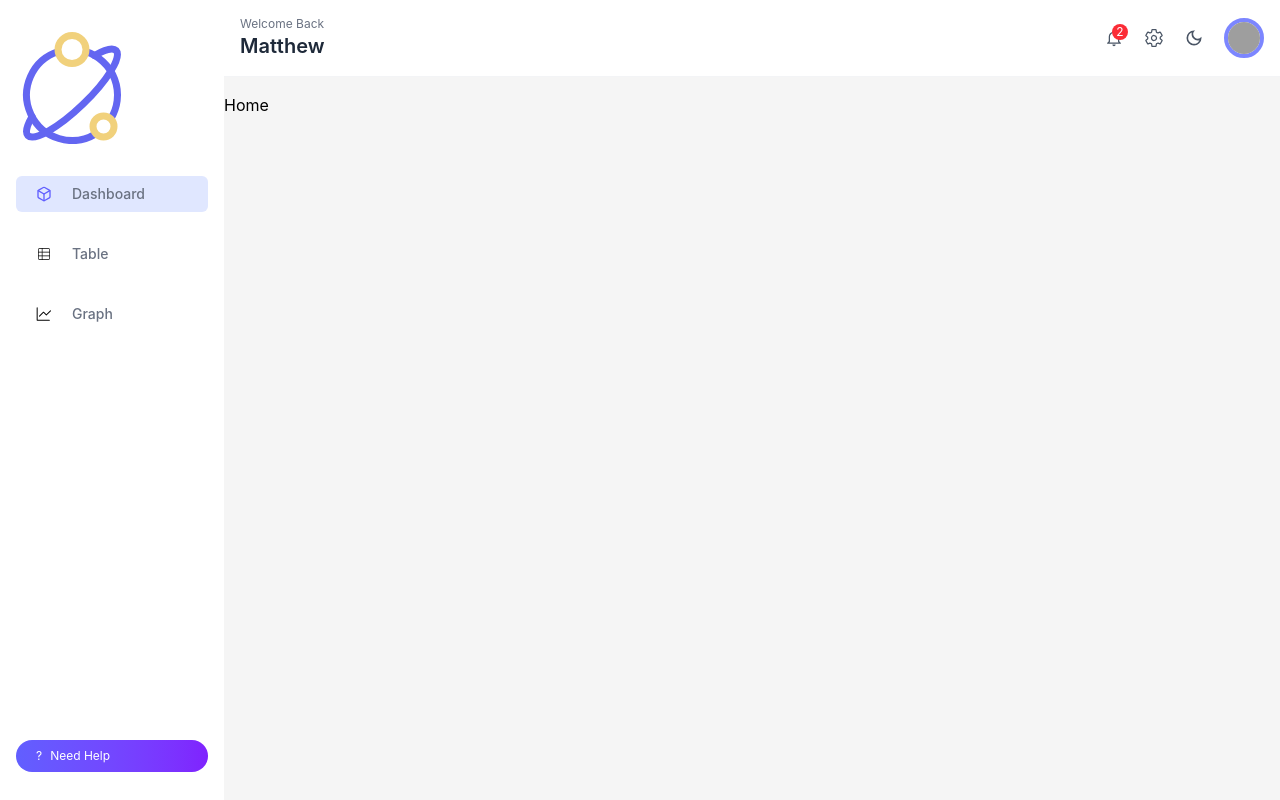
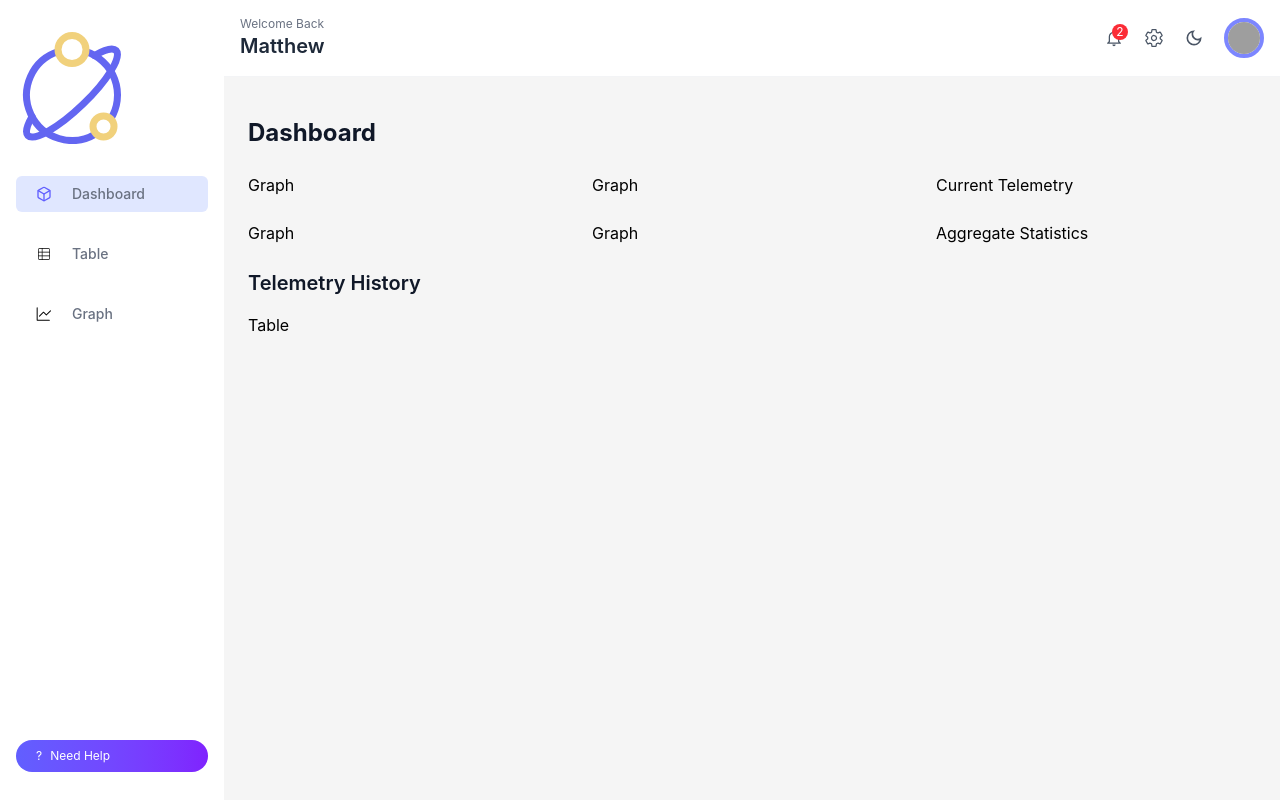
Before and after one commit to mtthew-teng/Turion-GSW-Take-Home, a React (Vite) app in the folder frontend/: page / in a window 1280 px wide. Built offline with nearby package versions, Linux system fonts and the light colour scheme; grey boxes are pictures that could not be loaded.

Commit message:
Home page layout

```diff
--- a/frontend/src/pages/Home.jsx
+++ b/frontend/src/pages/Home.jsx
@@ -2,7 +2,38 @@ import React from 'react'
 
 const Home = () => {
   return (
-    <div>Home</div>
+    <div className="p-4 md:p-6 space-y-6">
+      {/* Page Header */}
+      <div className="flex justify-between items-center">
+        <h1 className="text-2xl font-bold text-gray-900">Dashboard</h1>
+      </div>
+
+      {/* Main Dashboard Layout */}
+      <div className="grid grid-cols-1 lg:grid-cols-3 gap-6">
+        {/* Left column - Graphs */}
+        <div className="lg:col-span-2 grid grid-cols-1 md:grid-cols-2 gap-6 auto-rows-fr">
+          <div>Graph</div>
+          <div>Graph</div>
+          <div>Graph</div>
+          <div>Graph</div>
+        </div>
+
+        {/* Right column - Stats */}
+        <div className="lg:col-span-1 space-y-6">
+          <div>Current Telemetry</div>
+          <div>Aggregate Statistics</div>
+        </div>
+
+      </div>
+
+      {/* Telemetry Table Section */}
+      <div className="space-y-4">
+        <div className="flex justify-between items-center">
+          <h2 className="text-xl font-semibold text-gray-900">Telemetry History</h2>
+        </div>
+        <div>Table</div>
+      </div>
+    </div>
   )
 }
 
```
